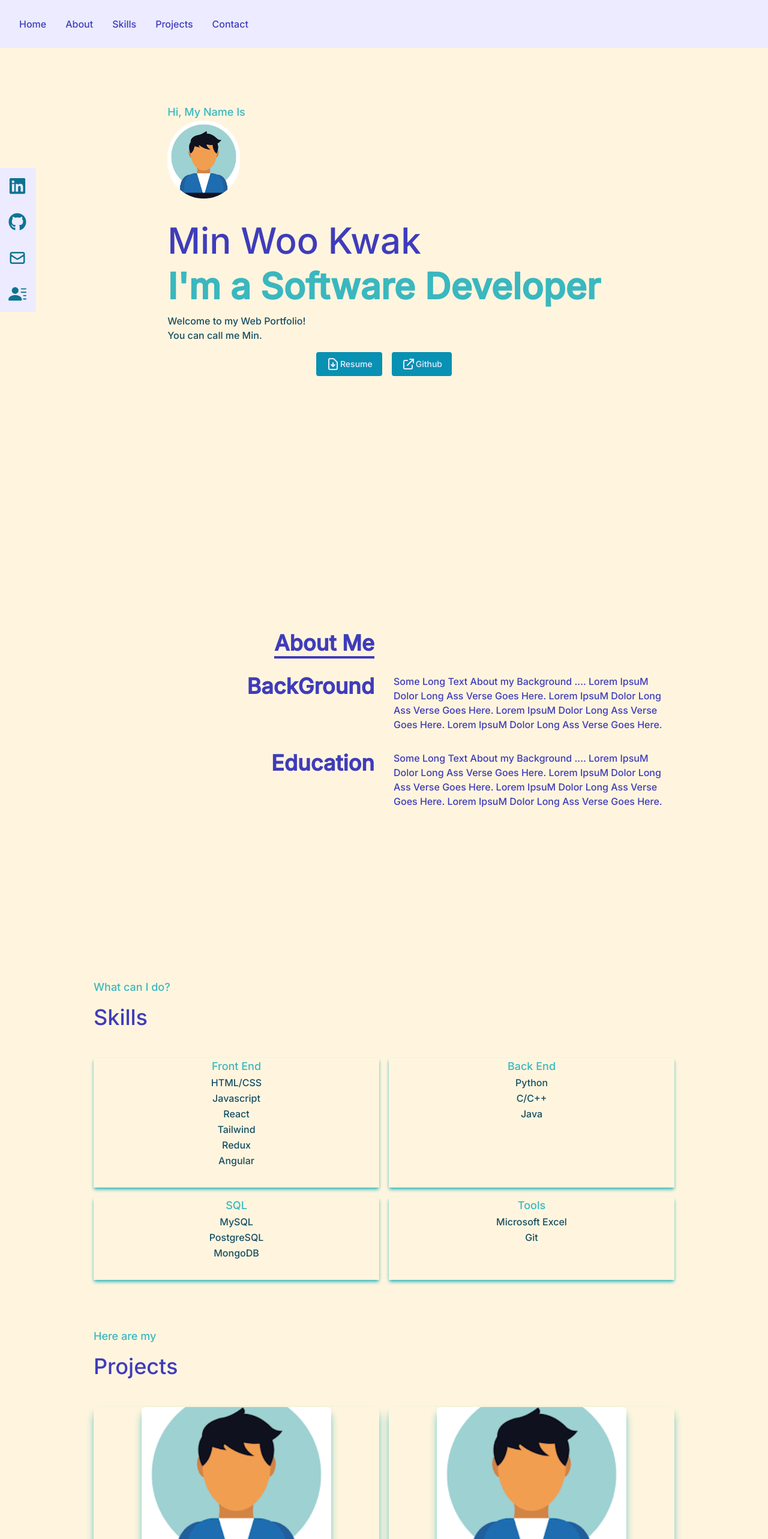
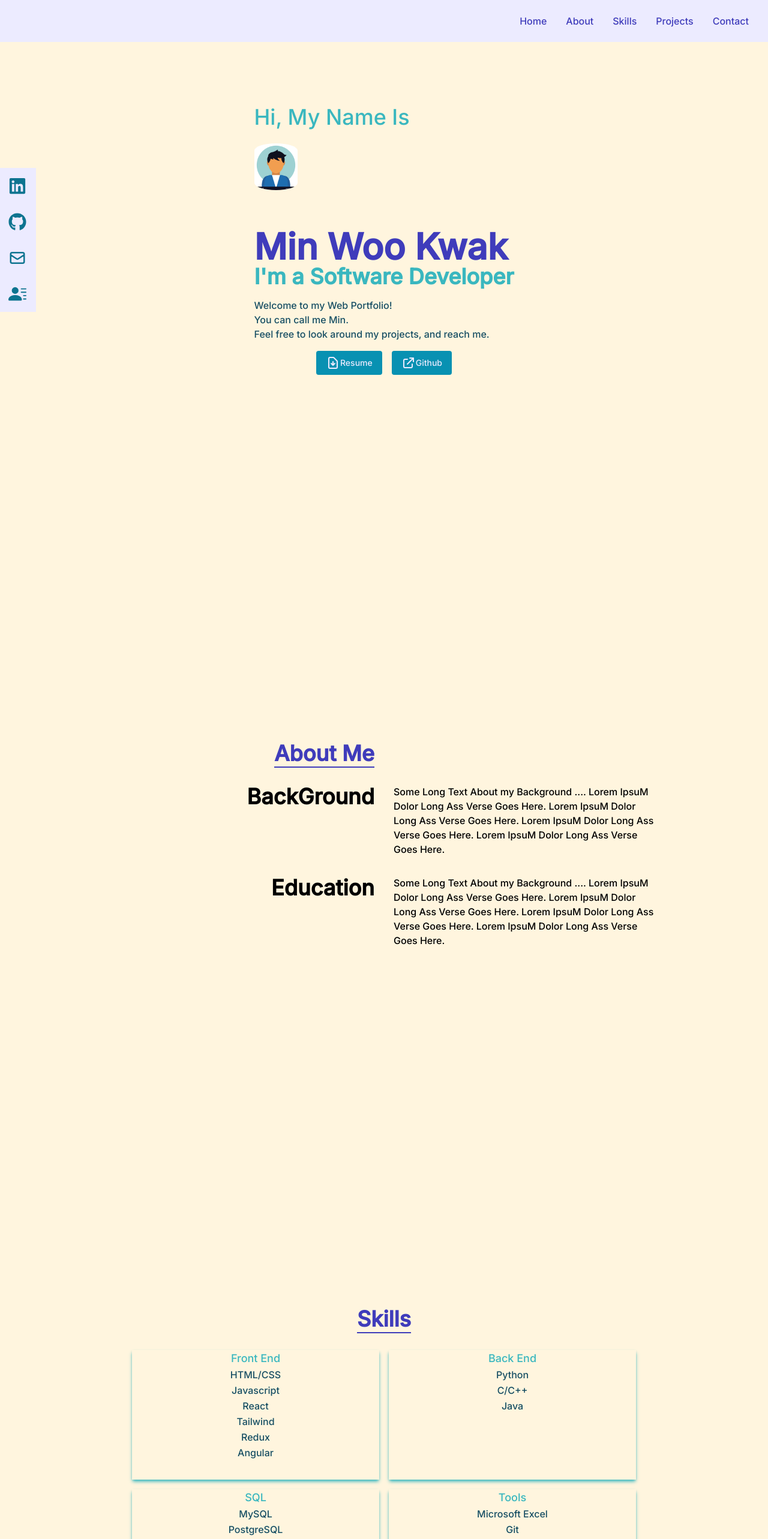
Before and after one commit to minwk79/react-portfolio-website, a React (Create React App) app: page / in a window 1280 px wide. Shown: the top 2566 px of the page at 60% size. Built offline with nearby package versions, Linux system fonts and the light colour scheme.

Commit message:
Responsive layout

```diff
--- a/src/components/About.jsx
+++ b/src/components/About.jsx
@@ -19,11 +19,11 @@ function About() {
 
 
   return (
-    <div name='about' id="about" className='w-full h-screen text-primary'>
-      <div className='flex flex-col justify-center items-center w-full h-full'>
+    <div name='about' className='container myContainer flex flex-col justify-center'>
+      <div className='max-w-[1000px] mx-auto px-8 flex flex-col justify-center h-full'>
         <div className='max-w-[1000px] w-full grid grid-cols-2 gap-8'>
           <div className='sm:text-right pb-8 pl-4'>
-            <p className='text-4xl font-bold inline border-b-4 border-primary'>About Me</p>
+            <p className='headerText'>About Me</p>
           </div>
         </div>
           <div className='max-w-[1000px] w-full grid sm:grid-cols-2 gap-8 px-4'>
--- a/src/components/Contact.jsx
+++ b/src/components/Contact.jsx
@@ -8,10 +8,10 @@ function Contact() {
 
 
   return (
-    <div name='contact' className='w-full h-screen flex justify-center items-center p-4' id='contact'>
+    <div name='contact' className='container myContainer w-full h-screen flex justify-center' id='contact'>
       <form method='POST' action='https://getform.io/f/23fde768-537b-4cae-9d35-3e996ac4f6dd' className='flex flex-col max-w-[600px] w-full'>
         <div className='pb-8'>
-          <p className='primaryText my-4'>Contact Me</p>
+          <p className='headerText'>Contact Me</p>
           <p className='secondaryText my-4'>Some Additional Text here</p>
         </div>
         <input className='my-4 p-2' type='text' placeholder='Your Name' name='name' />
--- a/src/components/Header.jsx
+++ b/src/components/Header.jsx
@@ -6,14 +6,14 @@ import resume from '../assets/resume.pdf'
 export default function Header() {
   return (
 
-    <div name='home' className='container flex py-20 items-center justify-center flex-col md:w-full h-screen'>
+    <div name='home' className='container myHeader flex flex-col justify-center'>
       {/*Container*/}
       <div className='max-w-[1000px] mx-auto px-8 flex flex-col justify-center h-full'>
-        <p className='secondaryText'>Hi, My Name Is </p>
-        <img className='w-1/3 md:w-1/6 mb-10 object-cover object-center rounded-full' alt='me' src={myImg}></img>
-        <h1 className='primaryText sm:text-6xl font-bold'>Min Woo Kwak</h1>
-        <h2 className='secondaryText sm:text-6xl font-bold'>I'm a Software Developer</h2>
-        <p className='text-tahiti-900 py-4 max-w-[700px]'>Welcome to my Web Portfolio! <br />You can call me Min.</p>
+        <p className='text-secondary text-2xl md:text-4xl '>Hi, My Name Is </p>
+        <img className='py-6 w-1/3 md:w-1/6 mb-10 object-cover object-center rounded-full' alt='me' src={myImg}></img>
+        <h1 className='text-primary text-4xl md:text-6xl font-bold'>Min Woo Kwak</h1>
+        <h2 className='text-secondary text-2xl md:text-4xl font-bold'>I'm a Software Developer</h2>
+        <p className='text-tahiti-900 py-4 max-w-[700px]'>Welcome to my Web Portfolio! <br />You can call me Min. <br/> Feel free to look around my projects, and reach me. </p>
         <div className='flex justify-center'>
           <a className="primaryBtn"
             href={resume} download>
--- a/src/components/NavBar.jsx
+++ b/src/components/NavBar.jsx
@@ -12,10 +12,9 @@ const NavBar = () => {
   }
 
   return (
-    <div className='navbar fixed w-full h-[80px] flex justify-between items-center px-4 text-primary bg-silver' >
+    <div className='fixed mx-auto w-full h-[70px] flex flex-row-reverse justify-between px-4 items-center text-primary bg-background md:bg-silver' >
 
       {/* menu */}
-      <div>
       <ul className='hidden md:flex'>
           <li>
             <Link to="home" smooth={true} duration={500}>
@@ -43,8 +42,10 @@ const NavBar = () => {
             </Link>
           </li>
 
+
+
       </ul>
-      </div>
+
       {/* Hamburger */}
       <div className='md:hidden z-10' onClick={handleClick}>
         {!nav ? <FaBars /> : <FaTimes />}
--- a/src/components/Project.jsx
+++ b/src/components/Project.jsx
@@ -8,13 +8,11 @@ export default function Project() {
   const des2 = "Lorem Imsum Dolores Dominguez I'm coming home again. Cheerssssesese"
 
   return (
-    <div name='projects' id='projects'>
-      <div className='max-w-[1000px] mx-auto p-4 flex flex-col justify-center w-full h-full'>
-        <div className='pb-8'>
-            <p className='secondaryText my-4'>Here are my</p>
-            <p className='primaryText my-4'>Projects</p>
+    <div name='projects' className='container myContainer max-w-[1000px] flex flex-col justify-center w-full h-full gap-8' id='projects' >
+        <div className='flex-col'>
+            <p className='headerText'>Projects</p>
         </div>
-        <div className='grid sm:grid-cols-1 md:grid-cols-2 gap-4'>
+        <div className='w-full grid grid-cols-1 sm:grid-cols-2 gap-4 text-center py-8'>
           <div className='shadow-lg shadow-secondary group container rounded-md flex justify-center items-center mx-auto content-div'>
             <ProjectCard name="Project Something" tools="Python, Django, MongoDB" description={des1} src={srcImg}/>
           </div>
@@ -28,7 +26,6 @@ export default function Project() {
             <ProjectCard name="Development Project" tools="React, Typescript, HTML/CSS" description={des2} src={srcImg}/>
           </div>
         </div>
-      </div>
     </div>
   )
 }
--- a/src/components/Skills.jsx
+++ b/src/components/Skills.jsx
@@ -32,10 +32,9 @@ const tools = [
 
 export default function Skills() {
   return (
-    <div name='skills' className='max-w-[1000px] mx-auto p-4 flex flex-col justify-center w-full h-full' id='skills'>
+    <div name='skills' className='container myContainer max-w-[1000px] flex flex-col justify-center w-full h-full' id='skills'>
       <div className='flex-col'>
-        <p className='secondaryText my-4'>What can I do?</p>
-        <p className='primaryText my-4'>Skills</p>
+        <p className='headerText'>Skills</p>
       </div>
       <div className='w-full grid grid-cols-1 sm:grid-cols-2 gap-4 text-center py-8'>
         <SkillCard area="Front End" skills={feSkills} />
--- a/src/components/Social.jsx
+++ b/src/components/Social.jsx
@@ -5,7 +5,7 @@ import {FaGithub, FaLinkedin} from 'react-icons/fa';
 
 function Social() {
   return (
-    <div className='container'>
+    <div className=''>
         {/*Desktop Left Sidebar Social Icons*/}
         <div className='hidden lg:flex fixed flex-col top-[35%] left-0'>
             <ul>
--- a/src/index.css
+++ b/src/index.css
@@ -1,6 +1,18 @@
 @tailwind base;
 @tailwind components;
 @tailwind utilities;
+
+.myHeader {
+  @apply mb-24 md:mb-32 lg:mb-52 items-center w-full h-screen;
+}
+
+.myContainer {
+  @apply my-24 md:my-32 lg:my-52 items-center w-full h-screen;
+}
+
+.headerText {
+  @apply text-primary border-b-2 border-primary font-bold text-2xl md:text-4xl inline;
+}
 
 .primaryBtn {
   @apply text-sm py-2 px-4 rounded inline-flex items-center text-silver bg-tahiti-600 focus:outline-none hover:bg-tahiti-300;
@@ -27,7 +39,7 @@
 }
 
 .content-div {
-  @apply bg-no-repeat bg-cover bg-center h-[250px];
+  @apply bg-no-repeat bg-cover bg-center h-[200px];
 }
 
 @layer base {
```
Lines whose indentation alone changed are shown as unchanged.
